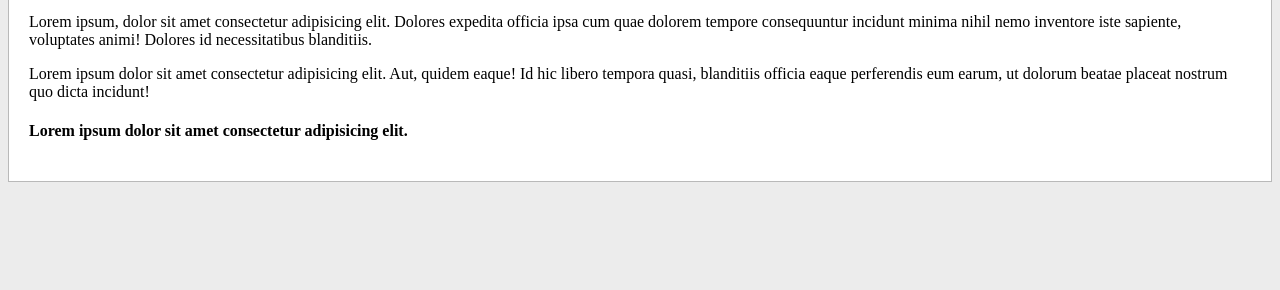
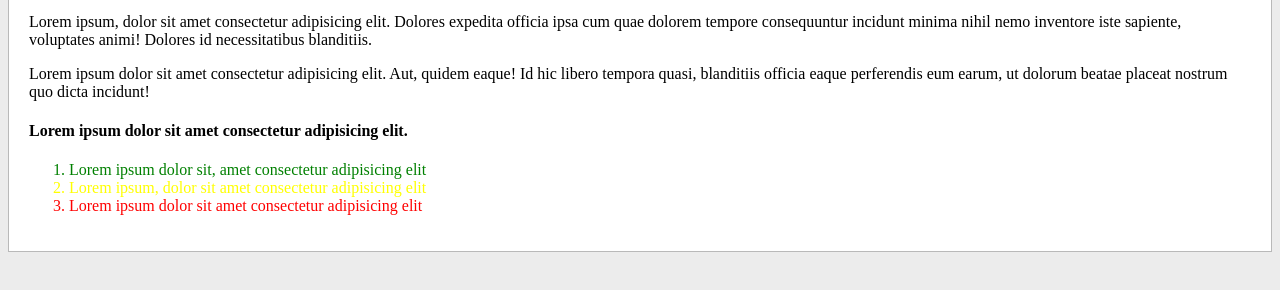
Before and after one commit to jcdiazz/Pruebas-Git, a plain HTML site: page index.html in a window 1280 px wide. Shown: the part 148-438 px from the top of the page. Drawn offline with Linux system fonts and the light colour scheme.

Commit message:
lista de colores agregada

```diff
--- a/estilos.css
+++ b/estilos.css
@@ -11,3 +11,15 @@ div {
 div h1 {
     color: rgb(99, 24, 185);
 }
+
+.verde {
+    color: green;
+}
+
+.amarillo {
+    color: yellow;
+}
+
+.rojo {
+    color: red;
+}
--- a/index.html
+++ b/index.html
@@ -14,6 +14,11 @@
         <p>Lorem ipsum, dolor sit amet consectetur adipisicing elit. Dolores expedita officia ipsa cum quae dolorem tempore consequuntur incidunt minima nihil nemo inventore iste sapiente, voluptates animi! Dolores id necessitatibus blanditiis.</p>
         <p>Lorem ipsum dolor sit amet consectetur adipisicing elit. Aut, quidem eaque! Id hic libero tempora quasi, blanditiis officia eaque perferendis eum earum, ut dolorum beatae placeat nostrum quo dicta incidunt!</p>
         <h4>Lorem ipsum dolor sit amet consectetur adipisicing elit.</h4>
+        <ol>
+            <li class="verde">Lorem ipsum dolor sit, amet consectetur adipisicing elit</li>
+            <li class="amarillo">Lorem ipsum, dolor sit amet consectetur adipisicing elit</li>
+            <li class="rojo">Lorem ipsum dolor sit amet consectetur adipisicing elit</li>
+        </ol>
     </div>
 </body>
 </html>
```
